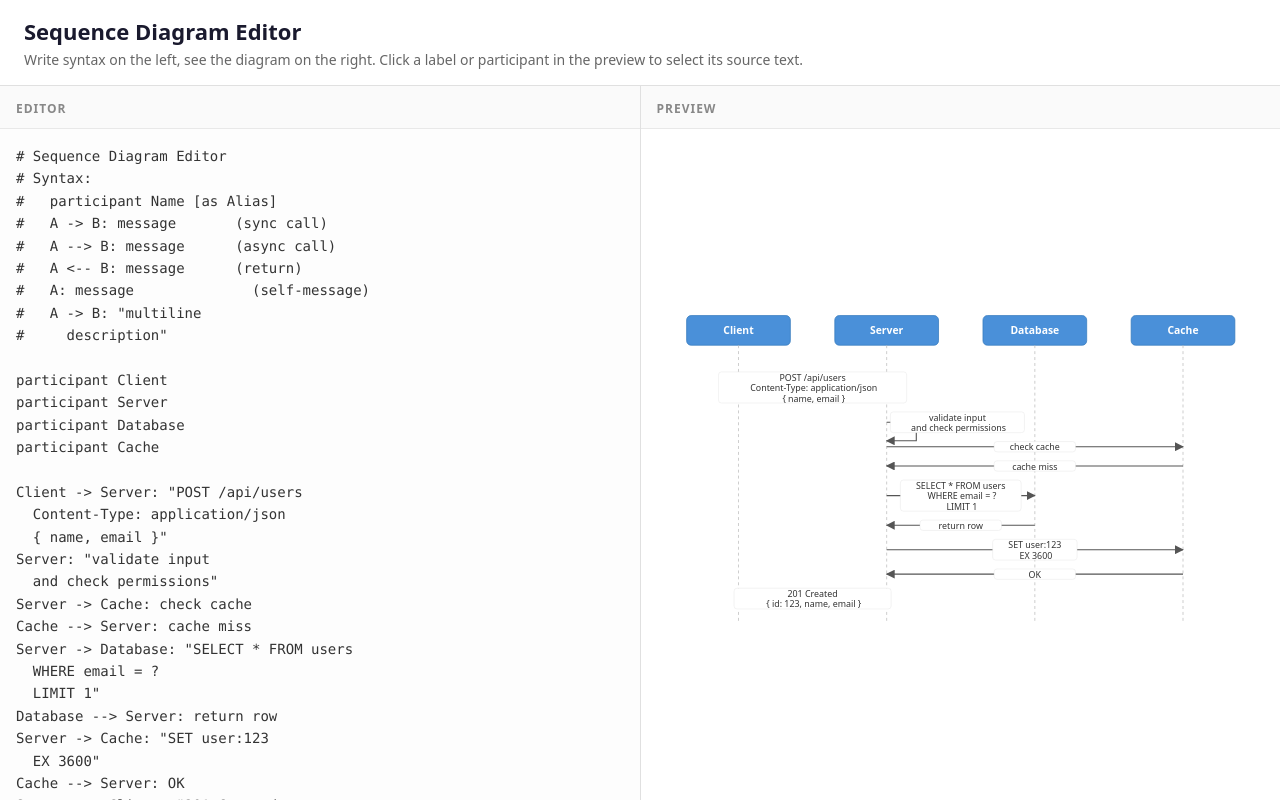
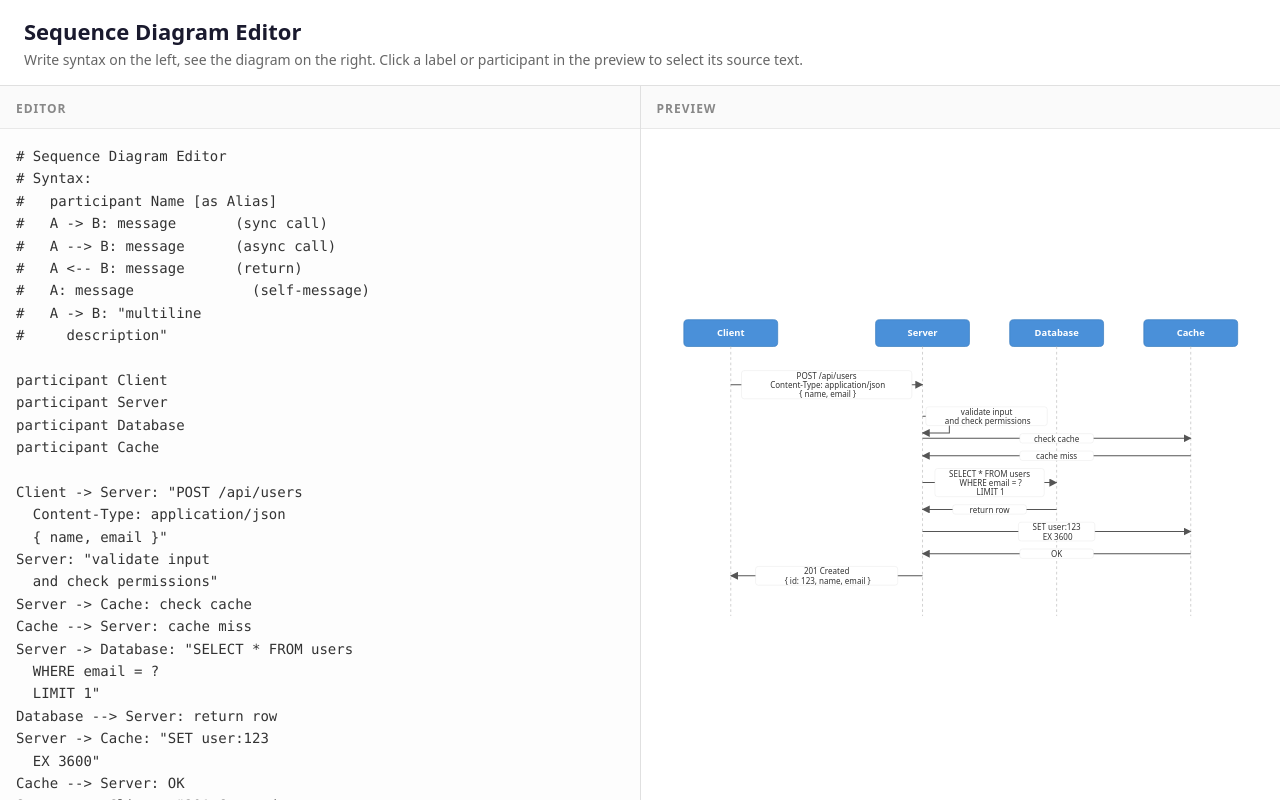
Before and after one commit to chimin/lukis, a React (Vite) app: page / in a window 1280 px wide. Built offline with nearby package versions, Linux system fonts and the light colour scheme.

Commit message:
Increase message width for long message

```diff
--- a/src/SequenceDiagram.tsx
+++ b/src/SequenceDiagram.tsx
@@ -7,7 +7,7 @@ interface SequenceDiagramProps {
 
 const PARTICIPANT_WIDTH = 140;
 const PARTICIPANT_HEIGHT = 40;
-const PARTICIPANT_GAP = 60;
+const BASE_GAP = 60;
 const LINE_HEIGHT = 14;
 const PADDING_TOP = 30;
 const PADDING_BOTTOM = 60;
@@ -16,6 +16,7 @@ const MIN_LABEL_WIDTH = 100;
 const LABEL_PAD_X = 10;
 const LABEL_PAD_Y = 6;
 const MIN_BOX_HEIGHT = 24;
+const ARROW_HEAD = 16;
 
 function getTextWidth(text: string): number {
   const maxLine = text.split('\n').reduce((max, l) => Math.max(max, l.length), 0);
@@ -45,36 +46,61 @@ export function SequenceDiagram({ data, onSelect }: SequenceDiagramProps) {
     );
   }
 
-  const diagramWidth = participants.length * PARTICIPANT_WIDTH + (participants.length - 1) * PARTICIPANT_GAP + 80;
-  const contentHeight = messages.reduce((sum, m) => sum + getBoxHeight(m.label), 0);
-  const diagramHeight = PADDING_TOP + PARTICIPANT_HEIGHT + Math.max(contentHeight, 100) + PADDING_BOTTOM;
+  const getParticipantIdx = (name: string) => participants.findIndex(p => p.name === name);
 
-  const getParticipantX = (name: string): number => {
-    const idx = participants.findIndex(p => p.name === name);
-    if (idx === -1) return 40;
-    return 40 + idx * (PARTICIPANT_WIDTH + PARTICIPANT_GAP) + PARTICIPANT_WIDTH / 2;
-  };
+  const gaps: number[] = [];
+  for (let i = 0; i < participants.length - 1; i++) {
+    let gap = BASE_GAP;
 
-  const getParticipantBoxX = (name: string): number => {
-    const idx = participants.findIndex(p => p.name === name);
-    if (idx === -1) return 40;
-    return 40 + idx * (PARTICIPANT_WIDTH + PARTICIPANT_GAP);
-  };
+    for (const msg of messages) {
+      if (msg.from === msg.to) continue;
+      const fromIdx = getParticipantIdx(msg.from);
+      const toIdx = getParticipantIdx(msg.to);
+      if (fromIdx === -1 || toIdx === -1) continue;
+      const minIdx = Math.min(fromIdx, toIdx);
+      const maxIdx = Math.max(fromIdx, toIdx);
+      if (minIdx > i || maxIdx < i + 1) continue;
 
-  const lineY = PADDING_TOP + PARTICIPANT_HEIGHT;
+      const labelW = getTextWidth(msg.label);
+      const minSpace = labelW + ARROW_HEAD * 2 + 10;
+      const minGap = minSpace - PARTICIPANT_WIDTH;
+      if (minGap > gap) {
+        gap = minGap;
+      }
+    }
+    gaps.push(gap);
+  }
+
+  const participantX: number[] = [];
+  let px = 40;
+  for (let i = 0; i < participants.length; i++) {
+    participantX.push(px + PARTICIPANT_WIDTH / 2);
+    px += PARTICIPANT_WIDTH + (gaps[i] ?? BASE_GAP);
+  }
+
+  const participantBoxX: number[] = [];
+  let bx = 40;
+  for (let i = 0; i < participants.length; i++) {
+    participantBoxX.push(bx);
+    bx += PARTICIPANT_WIDTH + (gaps[i] ?? BASE_GAP);
+  }
+
+  const diagramWidth = participantBoxX[participantBoxX.length - 1] + PARTICIPANT_WIDTH + 40;
 
   const msgPositions: { midY: number; boxH: number }[] = [];
-  let cy = lineY + 30;
+  let cy = PADDING_TOP + PARTICIPANT_HEIGHT + 30;
   for (const msg of messages) {
     const boxH = getBoxHeight(msg.label);
     msgPositions.push({ midY: cy + boxH / 2, boxH });
     cy += boxH;
   }
+  const diagramHeight = cy + PADDING_BOTTOM;
 
-  const renderLabel = (label: string, cx: number, topY: number) => {
+  const renderLabel = (label: string, cx: number, boxY: number) => {
     const lines = getLabelLines(label);
     const totalH = lines.length * LINE_HEIGHT;
-    const startY = topY + (getBoxHeight(label) - totalH) / 2 + LINE_HEIGHT - 2;
+    const boxH = getBoxHeight(label);
+    const startY = boxY + (boxH - totalH) / 2 + LINE_HEIGHT - 2;
 
     if (lines.length === 1) {
       return (
@@ -86,11 +112,7 @@ export function SequenceDiagram({ data, onSelect }: SequenceDiagramProps) {
     return (
       <text x={cx} textAnchor="middle" fill="#333" fontSize={12}>
         {lines.map((l, idx) => (
-          <tspan
-            key={idx}
-            x={cx}
-            y={startY + idx * LINE_HEIGHT}
-          >
+          <tspan key={idx} x={cx} y={startY + idx * LINE_HEIGHT}>
             {l}
           </tspan>
         ))}
@@ -114,8 +136,8 @@ export function SequenceDiagram({ data, onSelect }: SequenceDiagramProps) {
         </marker>
       </defs>
 
-      {participants.map((p) => {
-        const x = getParticipantBoxX(p.name);
+      {participants.map((p, i) => {
+        const x = participantBoxX[i];
         const displayName = p.alias || p.name;
         return (
           <g key={p.name} onClick={() => onSelect('participant', p.name)} style={{ cursor: 'pointer' }}>
@@ -123,23 +145,23 @@ export function SequenceDiagram({ data, onSelect }: SequenceDiagramProps) {
             <text x={x + PARTICIPANT_WIDTH / 2} y={PADDING_TOP + PARTICIPANT_HEIGHT / 2 + 5} textAnchor="middle" fill="white" fontSize={14} fontWeight={600}>
               {displayName}
             </text>
-            <line x1={x + PARTICIPANT_WIDTH / 2} y1={PADDING_TOP + PARTICIPANT_HEIGHT} x2={x + PARTICIPANT_WIDTH / 2} y2={diagramHeight - 20} stroke="#bbb" strokeWidth={1} strokeDasharray="4 4" />
+            <line x1={participantX[i]} y1={PADDING_TOP + PARTICIPANT_HEIGHT} x2={participantX[i]} y2={diagramHeight - 20} stroke="#bbb" strokeWidth={1} strokeDasharray="4 4" />
           </g>
         );
       })}
 
       {messages.map((msg, i) => {
         const { midY, boxH } = msgPositions[i];
-        const fromX = getParticipantX(msg.from);
-        const toX = getParticipantX(msg.to);
+        const fromX = participantX[getParticipantIdx(msg.from)];
+        const toX = participantX[getParticipantIdx(msg.to)];
         const isSelf = msg.from === msg.to;
         const labelWidth = getTextWidth(msg.label);
         const labelH = getLabelHeight(msg.label);
+        const boxY = midY - boxH / 2;
 
         if (isSelf) {
           const selfX = fromX + SELF_MESSAGE_WIDTH;
           const boxX = fromX + 5;
-          const boxY = midY - boxH / 2;
           return (
             <g key={i} onClick={() => onSelect('message', msg.label)} style={{ cursor: 'pointer' }}>
               <rect x={fromX - 1} y={boxY} width={labelWidth + SELF_MESSAGE_WIDTH + 12} height={boxH} rx={4} fill="transparent" />
@@ -155,13 +177,10 @@ export function SequenceDiagram({ data, onSelect }: SequenceDiagramProps) {
         }
 
         const midXL = (fromX + toX) / 2;
-        const minX = Math.min(fromX, toX);
-        const maxX = Math.max(fromX, toX);
-        const boxY = midY - boxH / 2;
 
         return (
           <g key={i} onClick={() => onSelect('message', msg.label)} style={{ cursor: 'pointer' }}>
-            <rect x={minX - 1} y={boxY} width={maxX - minX + 2} height={boxH} rx={4} fill="transparent" />
+            <rect x={Math.min(fromX, toX) - 1} y={boxY} width={Math.abs(toX - fromX) + 2} height={boxH} rx={4} fill="transparent" />
             <line x1={fromX} y1={midY} x2={toX} y2={midY} stroke="#555" strokeWidth={1.5} strokeDasharray={msg.type === 'reply' ? '5 3' : 'none'} markerEnd={msg.type === 'reply' ? 'url(#arrow-reply-head)' : 'url(#arrow-sync)'} />
             <rect x={midXL - labelWidth / 2 - 5} y={boxY + (boxH - labelH) / 2} width={labelWidth + 10} height={labelH} rx={4} fill="#fff" stroke="#ddd" strokeWidth={0.5} />
             {renderLabel(msg.label, midXL, boxY)}
```
